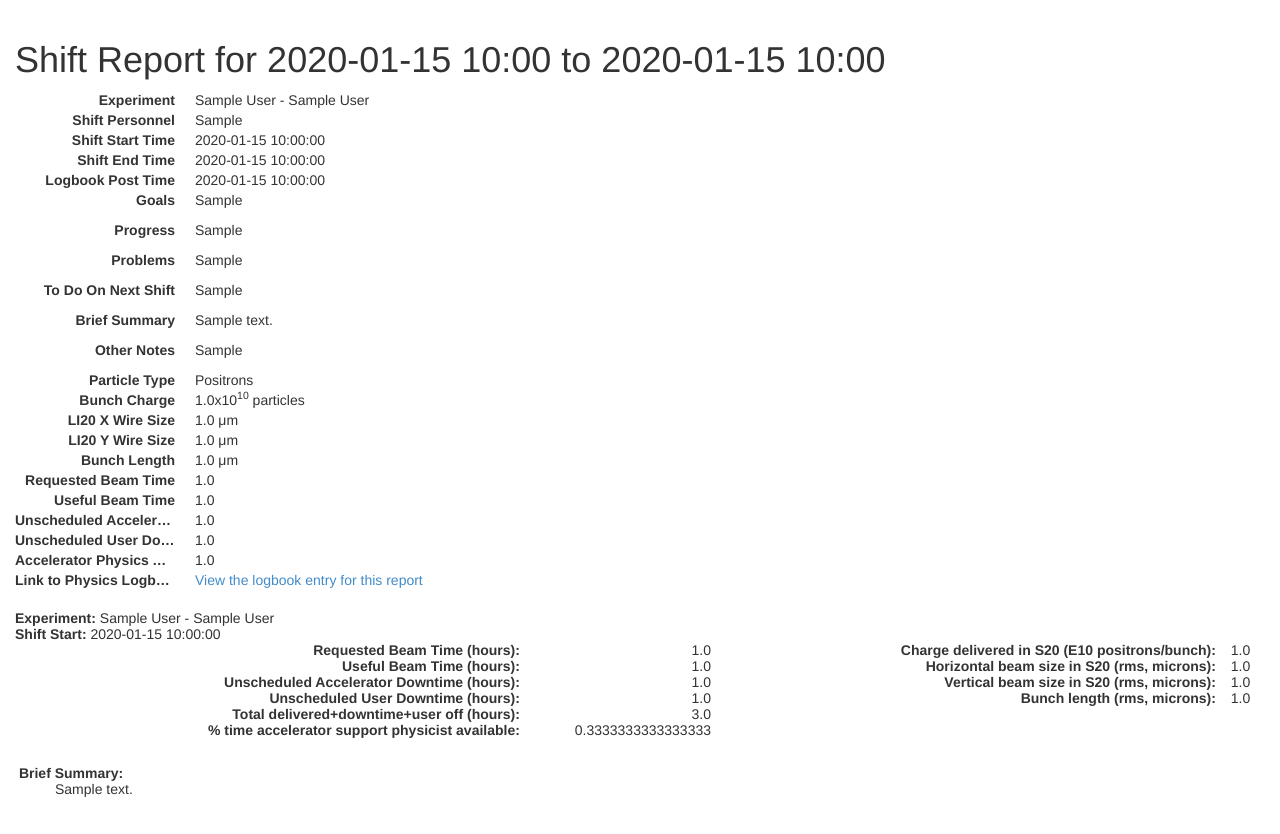
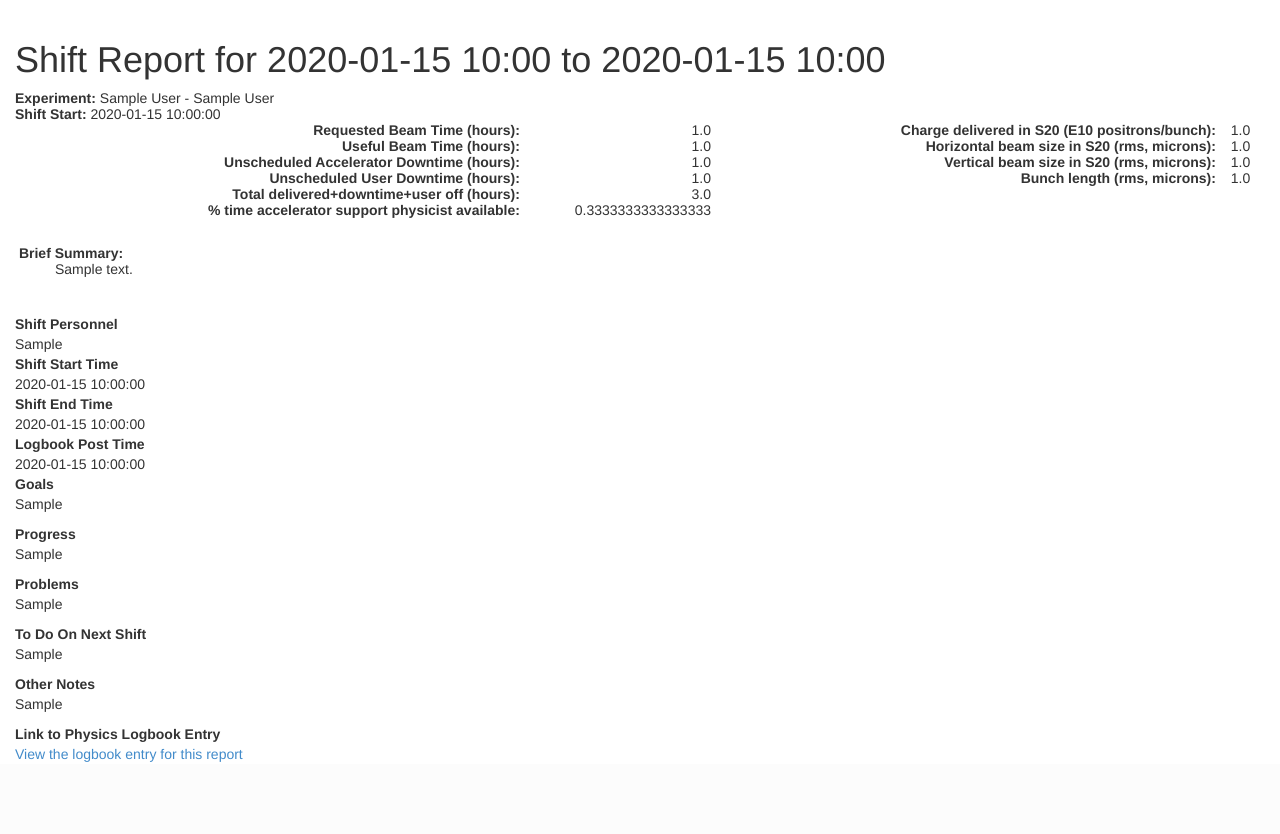
Before and after one commit to mattgibbs/facet-shift-report, a Flask app: page /view_report/1 in a window 1280 px wide. Shown: the part 51-885 px from the top of the page. After the commit the page ends 813 px from the top, so only its background shows below. Run offline with Flask 2, Linux system fonts and the light colour scheme; tables that the repository leaves empty hold one stand-in row (values such as "Sample post"); some libraries are stand-ins or nearby versions.

Commit message:
Rearrange the report view, remove redundant info.

```diff
--- a/app/templates/view_report.html
+++ b/app/templates/view_report.html
@@ -13,9 +13,7 @@
 {% endif %}
 <div class="row">
 	<div class="col-sm-12">
-		<dl class="dl-horizontal">
-		  <dt>Experiment</dt>
-		  <dd>{{ report.author }}</dd>
+			{% include 'report_summary_table.html' %}
 		  <dt>Shift Personnel</dt>
 		  <dd>{{ report.personnel }}</dd>
 		  <dt>Shift Start Time</dt>
@@ -32,32 +30,8 @@
 		  <dd>{{ report.problems|nl2br }}</dd>
 		  <dt>To Do On Next Shift</dt>
 		  <dd>{{ report.nextShift|nl2br }}</dd>
-		  <dt>Brief Summary</dt>
-		  <dd>{{ report.briefSummary|nl2br }}</dd>
 		  <dt>Other Notes</dt>
 		  <dd>{{ report.other|nl2br }}</dd>
-
-			<dt>Particle Type</dt>
-			<dd>{{ 'Positrons' if report.usesPositrons else 'Electrons' }}</dd>
-			<dt>Bunch Charge</dt>
-			<dd>{{ report.numParticles }}x10<sup>10</sup> particles</dd>
-			<dt>LI20 X Wire Size</dt>
-			<dd>{{ report.x_rms_li20 }} &mu;m</dd>
-			<dt>LI20 Y Wire Size</dt>
-			<dd>{{ report.y_rms_li20 }} &mu;m</dd>
-			<dt>Bunch Length</dt>
-			<dd>{{ report.bunch_length }} &mu;m</dd>
-
-		  <dt>Requested Beam Time</dt>
-		  <dd>{{ report.requested_time }}</dd>
-		  <dt>Useful Beam Time</dt>
-		  <dd>{{ report.usefulBeam }}</dd>
-		  <dt>Unscheduled Accelerator Downtime</dt>
-		  <dd>{{ report.unschedAccDown }}</dd>
-		  <dt>Unscheduled User Downtime</dt>
-		  <dd>{{ report.unschedUserDown }}</dd>
-		  <dt>Accelerator Physics Available</dt>
-		  <dd>{{ report.physAvail }}</dd>
 			{% if report.hidden or admin %}
 			  <dt>Hidden</dt>
 			  <dd>{{ 'Yes' if report.hidden else 'No' }}</dd>
@@ -72,6 +46,6 @@
 	</div>
 </div>
 
-{% include 'report_summary_table.html' %}
+
 
 {% endblock %}
```
